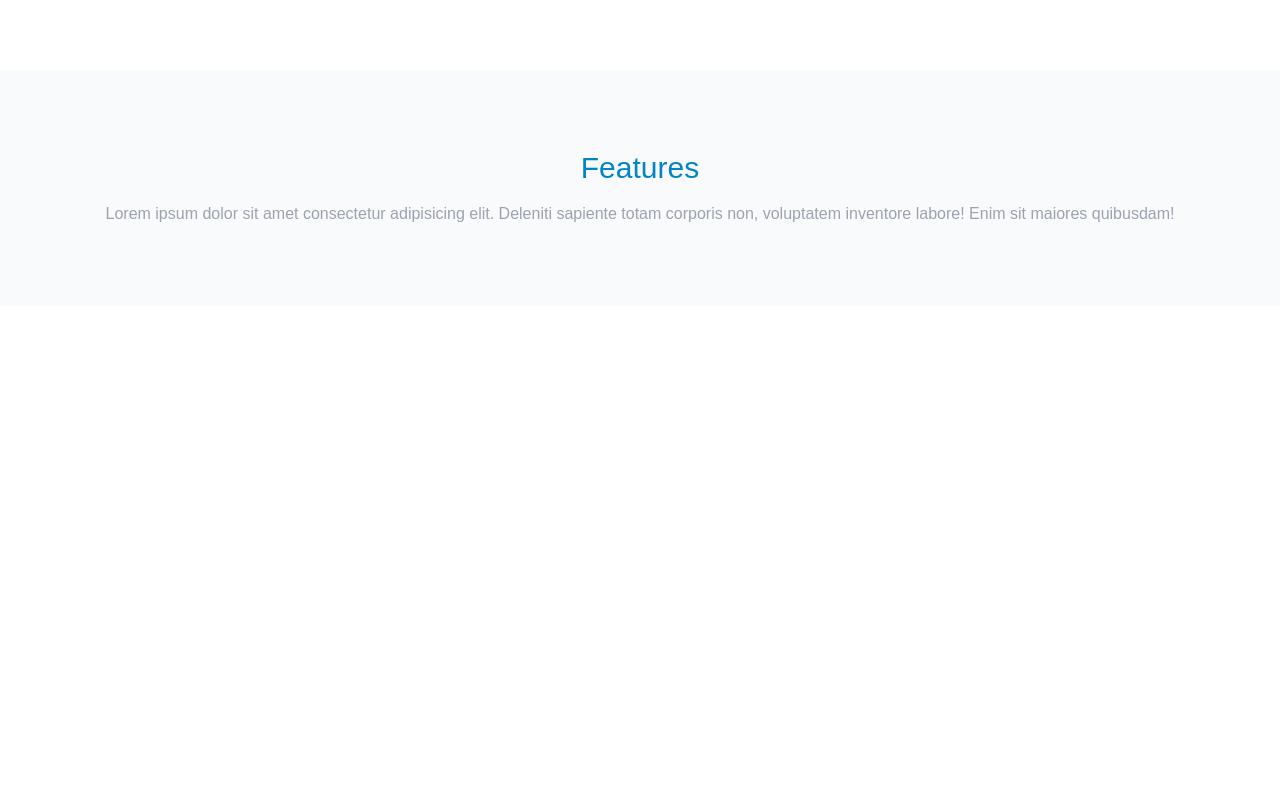
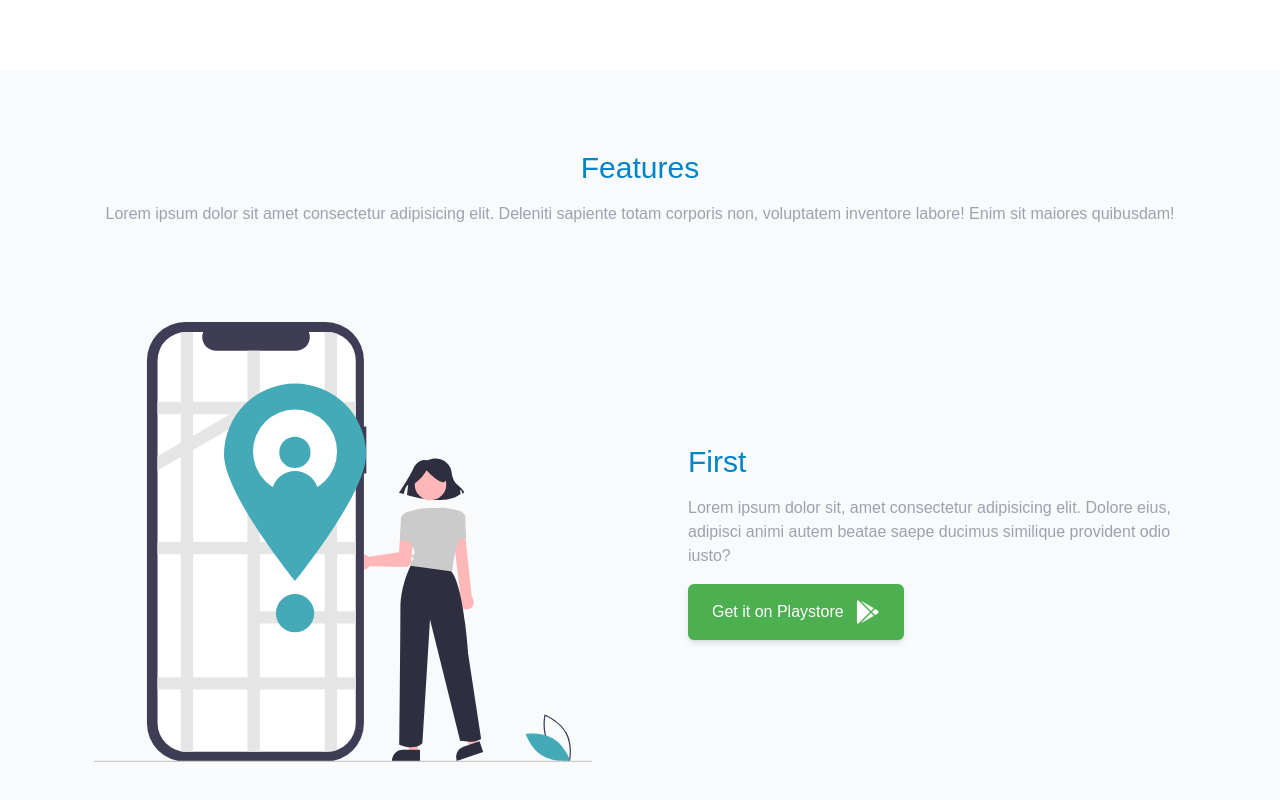
Before and after one commit to jasonfelice/tailwind, a React (Create React App) app: page / in a window 1280 px wide. Shown: the part 648-1448 px from the top of the page. Before the commit the page ends 954 px from the top, so only its background shows below. Built offline with nearby package versions, Linux system fonts and the light colour scheme.

Commit message:
Set up first section

```diff
--- a/src/App.js
+++ b/src/App.js
@@ -57,6 +57,26 @@ function App() {
             Lorem ipsum dolor sit amet consectetur adipisicing elit. Deleniti sapiente totam corporis non, voluptatem inventore labore! Enim sit maiores quibusdam!
           </p>
         </div>
+        {/* Feature #1 */}
+        <div className="relative mt-20 lg:mt-24">
+          <div className="container flex flex-col lg:flex-row items-center justify-center gap-x-24">
+            {/* Image */}
+            <div className="flex flex-1 justify-center z-10 mb-10 lg:mb-0">
+              <img className="w-5/6 h-5/6 sm:w-3/4 sm:h-3/4 md:w-full md:h-full" src={hero} alt="Hero" />
+            </div>
+            {/* Content */}
+            <div className="flex flex-1 flex-col items-center lg:items-start">
+              <h1 className="text-3xl text-app-blue">First</h1>
+              <p className="text-app-grey my-4 text-center lg:text-left sm:w-3/4 lg:w-full">
+                Lorem ipsum dolor sit, amet consectetur adipisicing elit. Dolore eius, adipisci animi autem beatae saepe   ducimus similique provident odio iusto?
+              </p>
+              <button type="button" className="btn btn-green flex items-center gap-3 hover:bg-app-white hover:text-black">
+                <p>Get it on Playstore</p>
+                <i className="fa-brands fa-google-play text-2xl"></i>
+              </button>
+            </div>
+          </div>
+        </div>
       </section>
     </div>
   );
```
